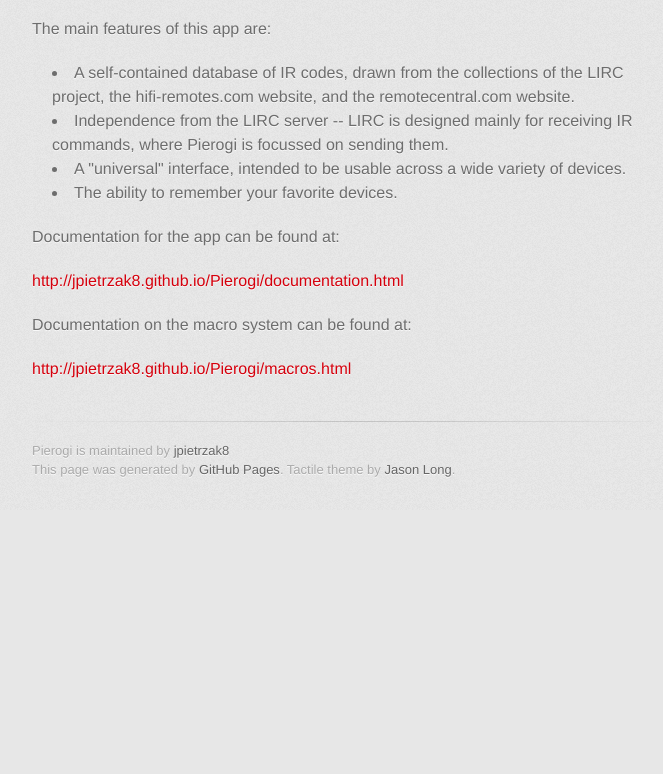
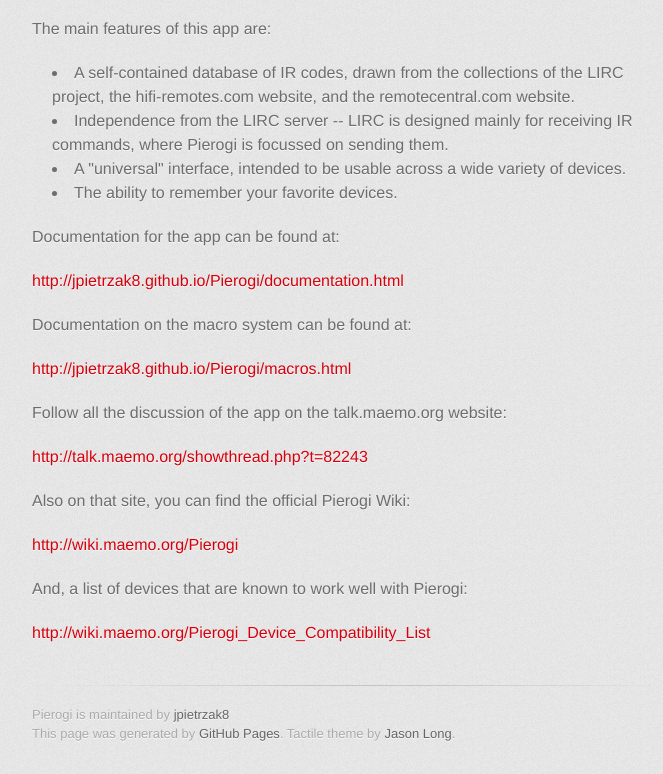
Before and after one commit to jpietrzak8/Pierogi, a plain HTML site: page index.html in a window 1280 px wide. Shown: the part 741-1515 px from the top of the page, without its empty margins (298-961 px from the left). Before the commit the page ends 1251 px from the top, so only its background shows below. Drawn offline with Linux system fonts and the light colour scheme; a web font is replaced by a local one.

Commit message:
More Bugfixes
Another small immediate bugfix to the new website.

```diff
--- a/index.html
+++ b/index.html
@@ -69,6 +69,30 @@ Documentation on the macro system can be found at:
 <a href="http://jpietrzak8.github.io/Pierogi/macros.html">http://jpietrzak8.github.io/Pierogi/macros.html</a>
 </p>
 
+<p>
+Follow all the discussion of the app on the talk.maemo.org website:
+</p>
+
+<p>
+<a href="http://talk.maemo.org/showthread.php?t=82243">http://talk.maemo.org/showthread.php?t=82243</a>
+</p>
+
+<p>
+Also on that site, you can find the official Pierogi Wiki:
+</p>
+
+<p>
+<a href="http://wiki.maemo.org/Pierogi">http://wiki.maemo.org/Pierogi</a>
+</p>
+
+<p>
+And, a list of devices that are known to work well with Pierogi:
+</p>
+
+<p>
+<a href="http://wiki.maemo.org/Pierogi_Device_Compatibility_List">http://wiki.maemo.org/Pierogi_Device_Compatibility_List</a>
+</p>
+
 
         </section>
 
```
